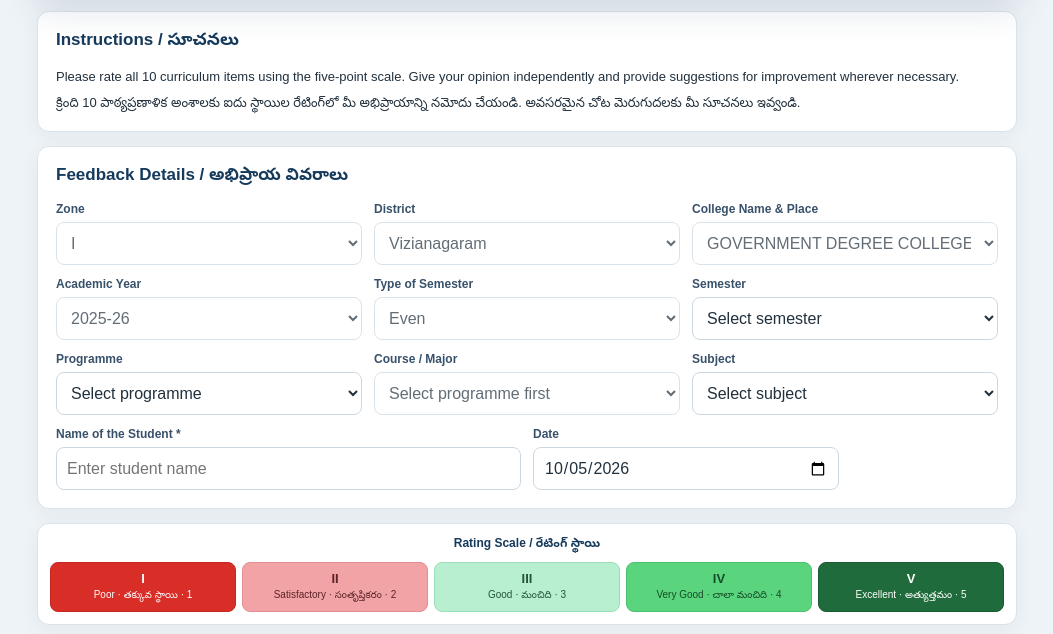
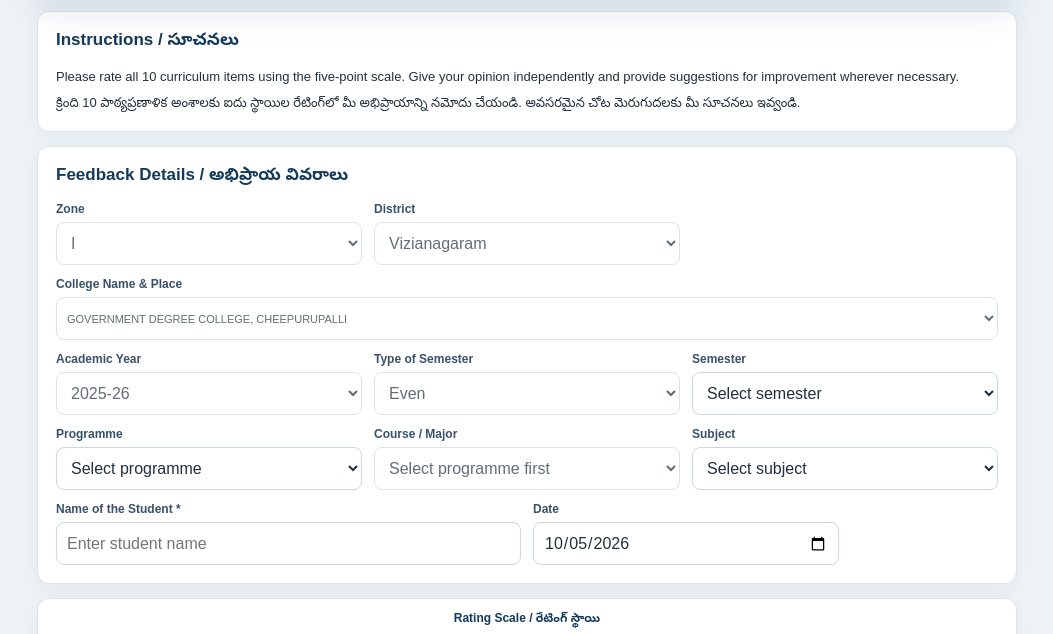
Before and after one commit to iqac-cpp/GDCCPP-Student-Feedback-on-Curriculum, a plain HTML site: page index.html in a window 1280 px wide. Shown: the part 152-786 px from the top of the page, without its empty margins (113-1166 px from the left). Drawn offline with Linux system fonts and the light colour scheme.

Commit message:
Update index.html

```diff
--- a/index.html
+++ b/index.html
@@ -57,7 +57,7 @@
       gap:12px;
     }
     .field { grid-column:span 4; }
-    .field.college { grid-column:span 4; }
+    .field.college { grid-column:span 12; min-width:0; }
     .field.student-name { grid-column:span 6; }
     label {
       display:block;
@@ -76,6 +76,7 @@
       color:var(--text);
       font:inherit;
     }
+    #college { font-size:11px; padding-left:6px; padding-right:6px; }
     input[readonly] { background:#f6f8fa; }
     textarea { min-height:110px; resize:vertical; line-height:1.45; }
     .field-help { margin-top:4px; color:var(--muted); font-size:10px; }
```
